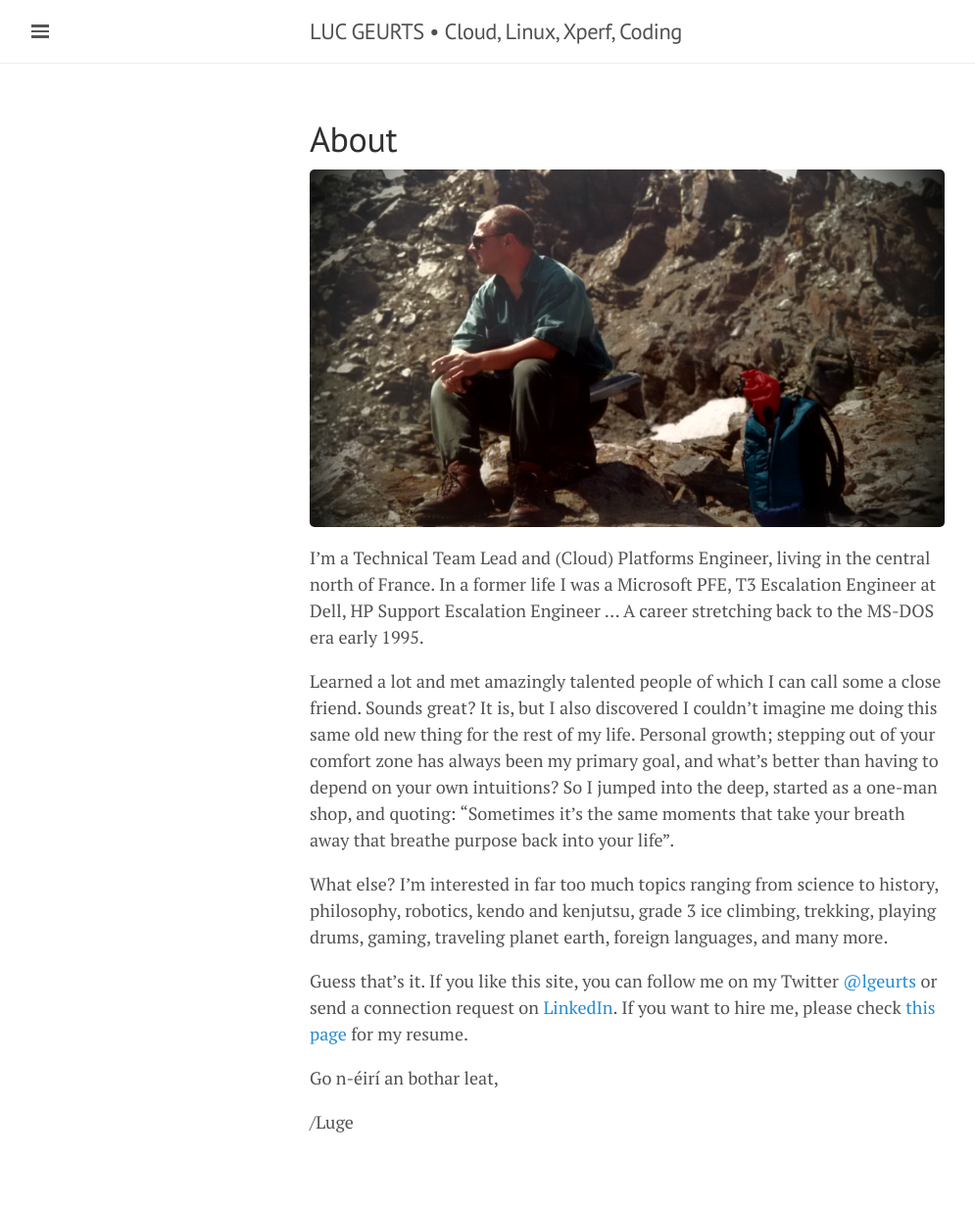
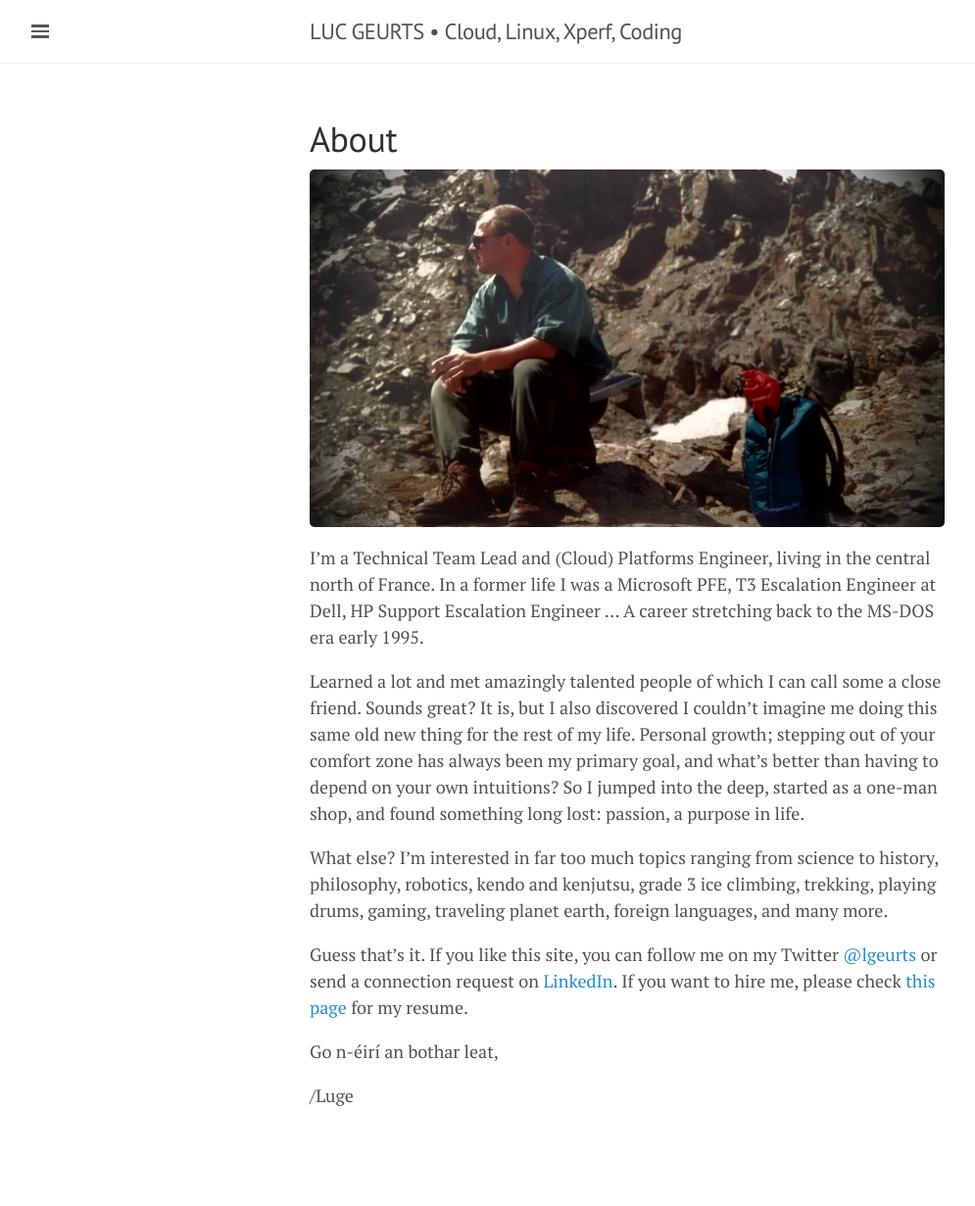
Before and after one commit to lgeurts/lgeurts.github.io, a Jekyll site: the page built from about.md, in a window 1280 px wide. Shown: the whole page at 98% size, without its empty margins (0-995 px from the left). Built offline with Jekyll 4.4.1, drawn with Linux system fonts in a browser that asks for light colours; nearby versions of some CDN libraries; after the commit the page ends 1204 px from its top, so only the background shows below that.

Commit message:
Update about.md

```diff
--- a/about.md
+++ b/about.md
@@ -8,7 +8,7 @@
 I'm a Technical Team Lead and (Cloud) Platforms Engineer, living in the central north of France.
 In a former life I was a Microsoft PFE, T3 Escalation Engineer at Dell, HP Support Escalation Engineer ... A career stretching back to the MS-DOS era early 1995.
 
-Learned a lot and met amazingly talented people of which I can call some a close friend. Sounds great? It is, but I also discovered I couldn't imagine me doing this same old new thing for the rest of my life. Personal growth; stepping out of your comfort zone has always been my primary goal, and what's better than having to depend on your own intuitions? So I jumped into the deep, started as a one-man shop, and quoting: "Sometimes it's the same moments that take your breath away that breathe purpose back into your life".
+Learned a lot and met amazingly talented people of which I can call some a close friend. Sounds great? It is, but I also discovered I couldn't imagine me doing this same old new thing for the rest of my life. Personal growth; stepping out of your comfort zone has always been my primary goal, and what's better than having to depend on your own intuitions? So I jumped into the deep, started as a one-man shop, and found something long lost: passion, a purpose in life.
 
 What else? I'm interested in far too much topics ranging from science to history, philosophy, robotics, kendo and kenjutsu, grade 3 ice climbing, trekking, playing drums, gaming, traveling planet earth, foreign languages, and many more.
 
```
